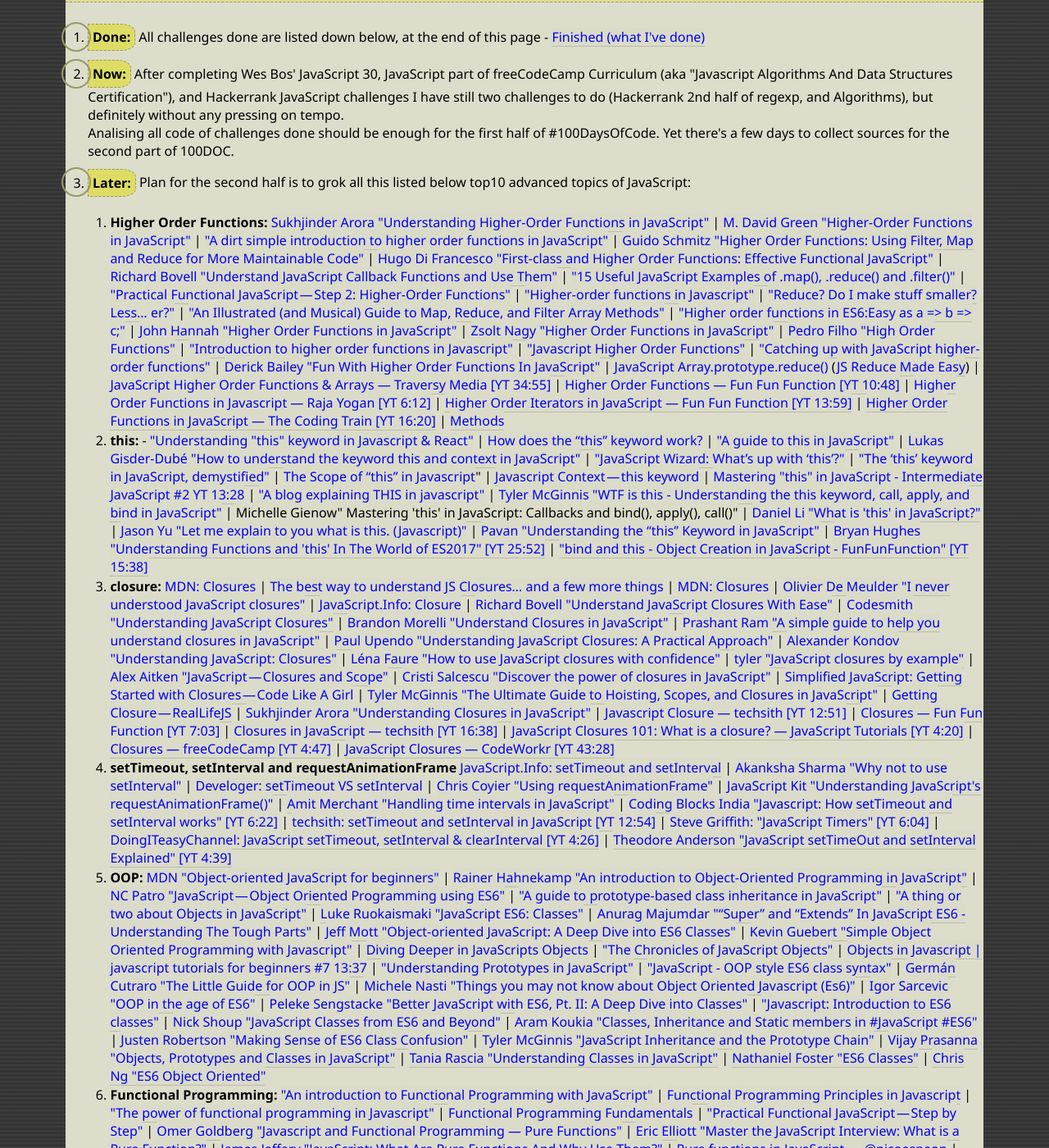
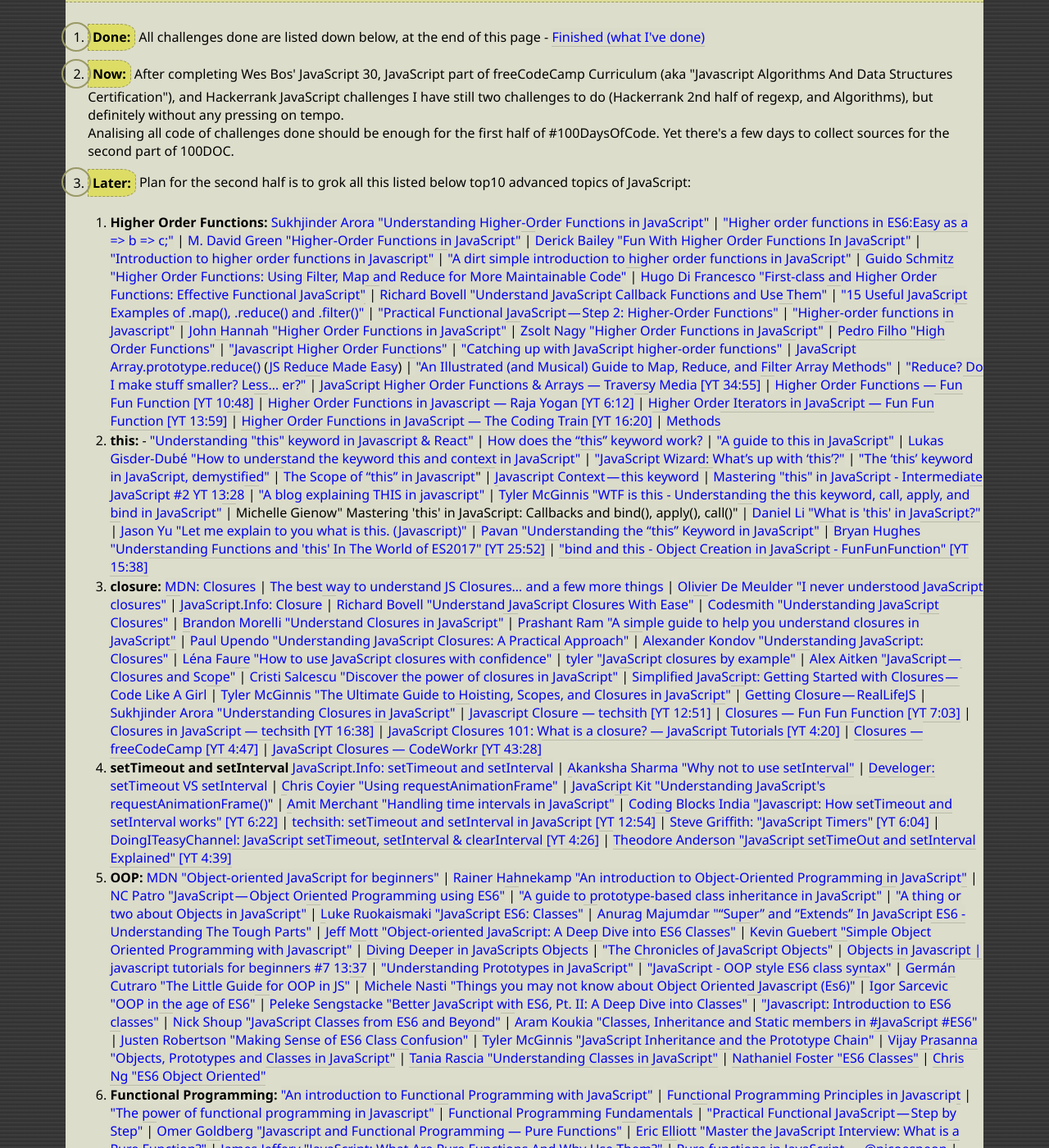
Before and after one commit to tdudkowski/tdudkowski.github.io, a Jekyll site: the page 100daysofcode.html, which Jekyll copies as it is, in a window 1280 px wide and 1400 px high, scrolled down 937 px. Shown: the whole window at 82% size. Built offline with Jekyll 4.4.1, drawn with Linux system fonts in a browser that asks for light colours; some of the changed lines change nothing that is shown; some of the changed text lies outside the part shown.

Commit message:
correct links

```diff
--- a/100daysofcode.html
+++ b/100daysofcode.html
@@ -302,7 +302,7 @@
 <body>
  <nav class="top nonmobile">
   <ul>
-   <li><a href="https://github.com/tdudkowski/">Github Page</a></li>
+   <li><a href="https://tdudkowski.github.io/">Github Page</a></li>
    <li><a href="http://dygresje.info/">Homepage</a></li>
    <li><a href="https://twitter.com/tdudkowski">Twitter</a></li>
   </ul>
@@ -365,7 +365,10 @@
  <ol>
   <li><strong>Higher Order Functions:</strong>
   <a href="https://blog.bitsrc.io/understanding-higher-order-functions-in-javascript-75461803bad">Sukhjinder Arora "Understanding Higher-Order Functions in JavaScript"</a> |
+  <a href="https://developer.ibm.com/node/2016/01/11/higher-order-functions-in-es6easy-as-a-b-c/">"Higher order functions in ES6:Easy as a => b => c;"</a> |
   <a href="https://www.sitepoint.com/higher-order-functions-javascript/">M. David Green "Higher-Order Functions in JavaScript"</a> |
+  <a href="https://derickbailey.com/2015/10/21/fun-with-higher-order-functions-in-javascript/">Derick Bailey "Fun With Higher Order Functions In JavaScript"</a> |
+  <a href="https://linuxconfig.org/introduction-to-higher-order-functions-in-javascript">"Introduction to higher order functions in Javascript"</a> |
   <a href="https://medium.com/humans-create-software/a-dirt-simple-introduction-to-higher-order-functions-in-javascript-b33bf9e19056">"A dirt simple introduction to higher order functions in JavaScript"</a> |
   <a href="https://medium.freecodecamp.org/higher-order-functions-in-javascript-d9101f9cf528">Guido Schmitz "Higher Order Functions: Using Filter, Map and Reduce for More Maintainable Code"</a> |
   <a href="https://hackernoon.com/effective-functional-javascript-first-class-and-higher-order-functions-713fde8df50a">Hugo Di Francesco "First-class and Higher Order Functions: Effective Functional JavaScript"</a> |
@@ -373,17 +376,14 @@
   <a href="https://medium.com/@alex_permyakov/15-useful-javascript-examples-of-map-reduce-and-filter-74cbbb5e0a1f">"15 Useful JavaScript Examples of .map(), .reduce() and .filter()"</a> |
   <a href="https://blog.webf.zone/practical-functional-javascript-step-2-higher-order-functions-c1419d042417">"Practical Functional JavaScript — Step 2: Higher-Order Functions"</a> |
   <a href="https://dev.to/damcosset/higher-order-functions-in-javascript-4j8b">"Higher-order functions in Javascript"</a> |
-  <a href="https://medium.com/@bojzi/one-reduce-to-rule-them-all-504e1b790a83">"Reduce? Do I make stuff smaller? Less… er?"</a> |
-  <a href="https://www.reddit.com/r/javascript/comments/b5u0n5/an_illustrated_and_musical_guide_to_map_reduce/">"An Illustrated (and Musical) Guide to Map, Reduce, and Filter Array Methods"</a> |
-  <a href="https://developer.ibm.com/node/2016/01/11/higher-order-functions-in-es6easy-as-a-b-c/">"Higher order functions in ES6:Easy as a => b => c;"</a> |
   <a href="https://www.lullabot.com/articles/higher-order-functions-in-javascript">John Hannah "Higher Order Functions in JavaScript"</a> |
   <a href="http://www.zsoltnagy.eu/higher-order-functions-in-javascript/">Zsolt Nagy "Higher Order Functions in JavaScript"</a> |
   <a href="https://github.com/pedroapfilho/high-order-functions">Pedro Filho "High Order Functions"</a> |
-  <a href="https://linuxconfig.org/introduction-to-higher-order-functions-in-javascript">"Introduction to higher order functions in Javascript"</a> |
   <a href="https://quizlet.com/102736163/javascript-higher-order-functions-flash-cards/">"Javascript Higher Order Functions"</a> |
   <a href="https://www.airpair.com/javascript/posts/catching-up-with-javascript-higher-order-functions">"Catching up with JavaScript higher-order functions"</a> |
-  <a href="https://derickbailey.com/2015/10/21/fun-with-higher-order-functions-in-javascript/">Derick Bailey "Fun With Higher Order Functions In JavaScript"</a> |
   <a href="https://www.freecodecamp.org/forum/t/javascript-array-prototype-reduce/14299">JavaScript Array.prototype.reduce()</a> (<a href="https://www.freecodecamp.org/forum/t/using-array-prototype-reduce-to-reduce-conceptual-boilerplate-for-problems-on-arrays/14687">JS Reduce Made Easy</a>) |
+  <a href="https://www.reddit.com/r/javascript/comments/b5u0n5/an_illustrated_and_musical_guide_to_map_reduce/">"An Illustrated (and Musical) Guide to Map, Reduce, and Filter Array Methods"</a> |
+  <a href="https://medium.com/@bojzi/one-reduce-to-rule-them-all-504e1b790a83">"Reduce? Do I make stuff smaller? Less… er?"</a> |
   <a href="https://www.youtube.com/watch?v=rRgD1yVwIvE">JavaScript Higher Order Functions &amp; Arrays — Traversy Media [YT 34:55]</a> |
   <a href="https://www.youtube.com/watch?v=BMUiFMZr7vk">Higher Order Functions — Fun Fun Function [YT 10:48]</a> | <a href="https://www.youtube.com/watch?v=dTlpYnmBW9I">Higher Order Functions in Javascript — Raja Yogan [YT 6:12]</a> |
   <a href="https://www.youtube.com/watch?v=GYRMNp1SKXA">Higher Order Iterators in JavaScript — Fun Fun Function [YT 13:59]</a> |
@@ -411,7 +411,6 @@
   <li><strong>closure:</strong> <a href="https://developer.mozilla.org/en-US/docs/Web/JavaScript/Closures">MDN:
   Closures</a> | <a
   href="https://medium.com/@denisspiridonov/the-best-way-to-understand-js-closures-and-a-few-more-things-f8fe5eb63442">The best way to understand JS Closures… and a few more things</a> |
-  <a href="https://developer.mozilla.org/en-US/docs/Web/JavaScript/Closures">MDN: Closures</a> |
   <a href="https://medium.com/dailyjs/i-never-understood-javascript-closures-9663703368e8">Olivier De Meulder "I never understood JavaScript closures"</a> |
   <a href="https://javascript.info/closure">JavaScript.Info: Closure</a> |
   <a href="http://javascriptissexy.com/understand-javascript-closures-with-ease/">Richard Bovell "Understand JavaScript Closures With Ease"</a> |
@@ -434,7 +433,7 @@
   <a href="https://www.youtube.com/watch?v=yiEeiMN2Khs">JavaScript Closures 101: What is a closure? — JavaScript Tutorials [YT 4:20]</a> |
   <a href="https://www.youtube.com/watch?v=1JsJx1x35c0">Closures — freeCodeCamp [YT 4:47]</a> |
   <a href="https://www.youtube.com/watch?v=-rLrGAXK8WE">JavaScript Closures — CodeWorkr [YT 43:28]</a></li>
-  <li><strong>setTimeout, setInterval and requestAnimationFrame</strong>
+  <li><strong>setTimeout and setInterval</strong>
   <a href="https://javascript.info/settimeout-setinterval">JavaScript.Info: setTimeout and setInterval</a> |
   <a href="https://dev.to/akanksha_9560/why-not-to-use-setinterval--2na9">Akanksha Sharma "Why not to use setInterval"</a> |
   <a href="https://develoger.com/settimeout-vs-setinterval-cff85142555b">Develoger: setTimeout VS setInterval</a> |
@@ -526,6 +525,7 @@
   <a href="https://ponyfoo.com/articles/es6-promises-in-depth">Nicolás Bevacqua "ES6 Promises in Depth"</a> |
   <a href="https://codeburst.io/playing-with-javascript-promises-a-comprehensive-approach-25ab752c78c3">Rajesh Babu "Playing with Javascript Promises: A Comprehensive Approach"</a> |
   <a href="https://medium.freecodecamp.org/how-to-write-a-javascript-promise-4ed8d44292b8">Brandon Wozniewicz "How to Write a JavaScript Promise"</a> |
+  <a href="https://blog.codemy.net/javascript-promise-api-basics/">"JavaScript Promise API Basics"</a> |
   <a href="https://www.youtube.com/watch?v=vQ3MoXnKfuQ">Ryan Christiani "Let's Learn ES6 - Promises" [YT 16:31]</a> |
   <a href="https://www.youtube.com/watch?v=XJEHuBZQ5dU">Traversy Media: JavaScript ES6 / ES2015 Promises [YT 12:17]</a> |
   <a href="https://www.youtube.com/watch?v=2d7s3spWAzo">Fun Fun Function: Promises [YT 16:55]</a> |
@@ -552,6 +552,7 @@
   <a href="https://dzone.com/articles/javascript-promises-and-why-asyncawait-wins-the-ba">Nick Parsons "JavaScript: Promises and Why Async/Await Wins the Battle"</a> |
   <a href="https://medium.freecodecamp.org/how-to-master-async-await-with-this-real-world-example-19107e7558ad">Adrian Hajdin "How To Master Async/Await With This Real World Example"</a> |
   <a href="https://medium.freecodecamp.org/improve-your-asynchronous-javascript-code-with-async-and-await-c02fc3813eda">Indrek Lasn "How to improve your asynchronous Javascript code with async and await"</a> |
+  <a href="https://luminousmen.com/post/asynchronous-programming-await-the-future">"Asynchronous programming. Await the Future"</a> |
   <a href="https://www.youtube.com/watch?v=9YkUCxvaLEk">Wes Bos "Async + Await" [YT 15:51]</a> |
   <a href="https://www.youtube.com/watch?v=SrNQS8J67zc">Shelley Vohr "Asynchrony: Under the Hood" [YT 25:23]</a> |
   <a href="https://www.youtube.com/watch?v=568g8hxJJp4">Fun Fun Function "async/await in JavaScript - What, Why and How" [YT 23:59]</a> |
@@ -579,7 +580,7 @@
    - [PL] <a href="http://shebang.pl/kursy/wszystko-jasne/">Kurs JavaScript. I wszystko jasne</a></li>
   <li><a href="https://github.com/getify/You-Dont-Know-JS">You Don't Know JS (book series) [YDKJS]</a></li>
   <li><a href="http://bonsaiden.github.io/JavaScript-Garden/">JavaScript Garden</a></li>
-  <li><a href="http://exploringjs.com/es6.html">Exploring ES6 A book by Dr. Axel Rauschmayer</a></li>
+  <li>Dr. Axel Rauschmayer: <a href="http://exploringjs.com/es6.html">Exploring ES6</a> | <a href="http://exploringjs.com/impatient-js/index.html">JavaScript for impatient programmers</a></li>
   <li><a href="http://read.humanjavascript.com">Human JavaScript</a></li>
   <li><a href="https://leanpub.com/javascriptallongesix/read">JavaScript Allongé, the "Six" Edition</a>  </li>
   <li><a href="https://github.com/trekhleb/javascript-algorithms">JavaScript Algorithms and Data    Structures</a></li>
@@ -649,18 +650,9 @@
    <h2><a id="finished"></a>Finished (what I've done)</h2>
    <p>Tasks completed.</p>
    <ul>
-    <li><strong>Wes Bos' #javascript30:</strong> all exercises done are here <a
-  href="https://tdudkowski.github.io/JavaScript30">My
-  exercises from JavaScript30</a></li>
-    <li><strong>freeCodeCamp:</strong> Full JavaScript part from <a
-  href="https://learn.freecodecamp.org/">Curriculum:
-  Javascript Algorithms And Data Structures Certification (300 hours)</a>: certificate -
- <a href="https://www.freecodecamp.org/certification/tdudkowski/javascript-algorithms-and-data-structures">View
-  JavaScript Algorithms and Data Structures Certification</a></li>
-    <li><strong>hackerrank:</strong> two challenges 1) <a
-  href="https://www.hackerrank.com/domains/tutorials/10-days-of-javascript">10
-  Days of Javascript</a>, and 2) <a href="https://www.hackerrank.com/domains/tutorials/30-days-of-code">30
-  Days of Code</a> (the latter one without tasks not having JS output)</li>
+    <li><strong>Wes Bos' #javascript30:</strong> all exercises done are here <a href="https://tdudkowski.github.io/JavaScript30">My exercises from JavaScript30</a></li>
+    <li><strong>freeCodeCamp:</strong> Full JavaScript part from <a href="https://learn.freecodecamp.org/">Curriculum: Javascript Algorithms And Data Structures Certification (300 hours)</a>: certificate - <a href="https://www.freecodecamp.org/certification/tdudkowski/javascript-algorithms-and-data-structures">View JavaScript Algorithms and Data Structures Certification</a></li>
+    <li><strong>hackerrank:</strong> two challenges 1) <a href="https://www.hackerrank.com/domains/tutorials/10-days-of-javascript">10 Days of Javascript</a>, and 2) <a href="https://www.hackerrank.com/domains/tutorials/30-days-of-code">30 Days of Code</a> (the latter one without tasks not having JS output)</li>
    </ul>
   </section>
   <section>
@@ -682,7 +674,7 @@
   <nav>
    <ul>
     <li><a href="#">to the top</a></li>
-    <li><a href="https://github.com/tdudkowski/">Github Page</a></li>
+    <li><a href="https://tdudkowski.github.io/">Github Page</a></li>
     <li><a href="http://dygresje.info/">Homepage</a></li>
     <li><a href="https://twitter.com/tdudkowski">Twitter</a></li>
    </ul>
```
